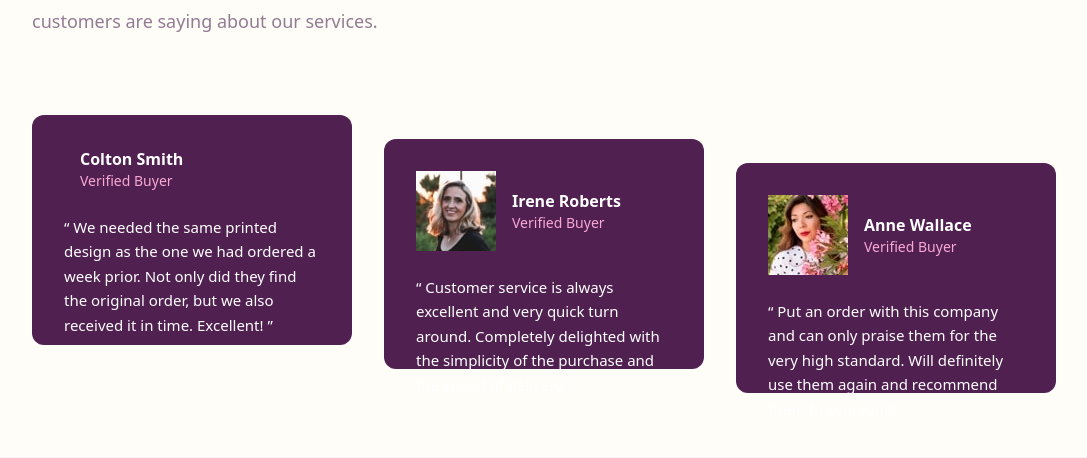
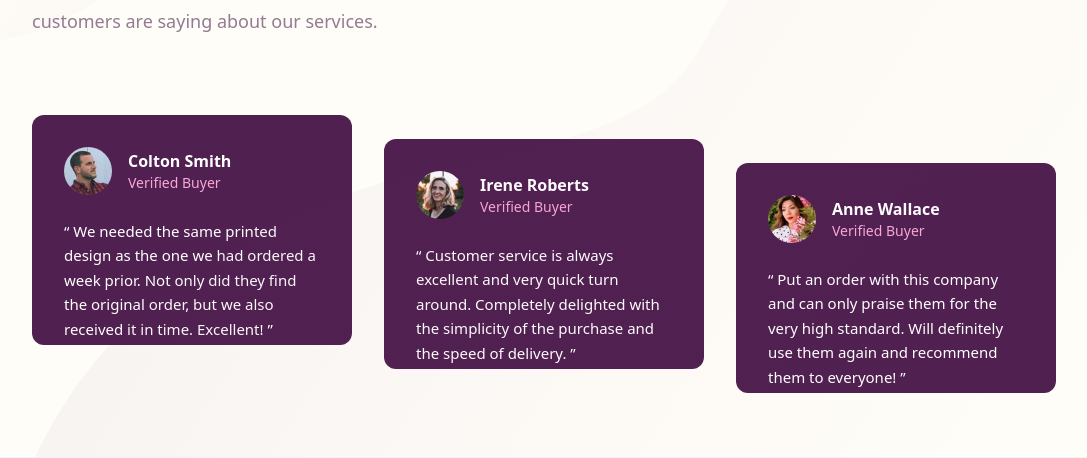
Before and after one commit to habybheart1/iotbtech-miniproject1, a plain HTML site: page Muhammed Sofiyat/index.html in a window 1280 px wide. Shown: the part 330-788 px from the top of the page, without its empty margins (96-1183 px from the left). Drawn offline with nearby package versions, Linux system fonts and the light colour scheme.

Commit message:
some updated files

```diff
--- a/Landing-page/index.html
+++ b/Muhammed Sofiyat/index.html
@@ -6,12 +6,19 @@
   <title>Social Proof Section</title>
 
   <script src="https://cdn.tailwindcss.com"></script>
-</head>
+  </head>
 
 <body class="bg-[#f7f2f7] flex items-center justify-center min-h-screen px-10">
 
   <section class="max-w-6xl w-full bg-[#fffdf8] p-16 rounded-md relative overflow-hidden">
-
+   <!--top left background image-->
+    <div class="absolute top-0 left-0 w-82 h-82  rounded-br-full">
+      <img src="img/bg-pattern-top-desktop.svg" alt="">
+    </div>
+   <!--bottom right background image-->
+   <div class="absolute bottom-0 right-0 w-102 h-102 rounded-tl-full ">
+    <img src="img/bg-pattern-bottom-desktop.svg" alt="">
+   </div>
     <!-- Top Content -->
     <div class="flex justify-between items-start gap-16">
 
@@ -85,9 +92,7 @@
       <div class="bg-[#502050] text-white p-8 rounded-xl w-[350px] h-[230px]">
 
         <div class="flex items-center gap-4">
-          <img
-            src="image/image-colton.jpg"
-            alt="">
+          <img src="img/image-colton.jpg" alt=""  class="w-12 h-12 rounded-full">
 
           <div>
             <h3 class="font-bold">Colton Smith</h3>
@@ -106,7 +111,7 @@
       <div class="bg-[#502050] text-white p-8 rounded-xl w-[350px] h-[230px] mt-6">
 
         <div class="flex items-center gap-4">
-          <img src="img/image-irene.jpg" alt="">
+          <img src="img/image-irene.jpg" alt=""  class="w-12 h-12 rounded-full">
 
           <div>
             <h3 class="font-bold">Irene Roberts</h3>
@@ -124,7 +129,7 @@
       <div class="bg-[#502050] text-white p-8 rounded-xl w-[350px] h-[230px] mt-12">
 
         <div class="flex items-center gap-4">
-          <img src="img/image-anne.jpg" alt="">
+          <img src="img/image-anne.jpg" alt=""  class="w-12 h-12 rounded-full">
           <div>
             <h3 class="font-bold">Anne Wallace</h3>
             <p class="text-pink-300 text-sm">Verified Buyer</p>
```
Also changed, not shown: Muhammed Sofiyat/img/bg-pattern-bottom-desktop.svg (renamed from Landing-page/img/bg-pattern-bottom-desktop.svg), Muhammed Sofiyat/img/bg-pattern-top-desktop.svg (renamed from Landing-page/img/bg-pattern-top-desktop.svg), Muhammed Sofiyat/img/desktop-preview.jpg (renamed from Landing-page/img/desktop-preview.jpg), Muhammed Sofiyat/img/favicon-32x32 destop.png (renamed from Landing-page/img/favicon-32x32 destop.png), Muhammed Sofiyat/img/favicon-32x32.png (renamed from Landing-page/img/favicon-32x32.png), Muhammed Sofiyat/img/icon-star.svg (renamed from Landing-page/img/icon-star.svg), Muhammed Sofiyat/img/image-anne.jpg (renamed from Landing-page/img/image-anne.jpg), Muhammed Sofiyat/img/image-colton.jpg (added), Muhammed Sofiyat/img/image-irene.jpg (renamed from Landing-page/img/image-irene.jpg).
